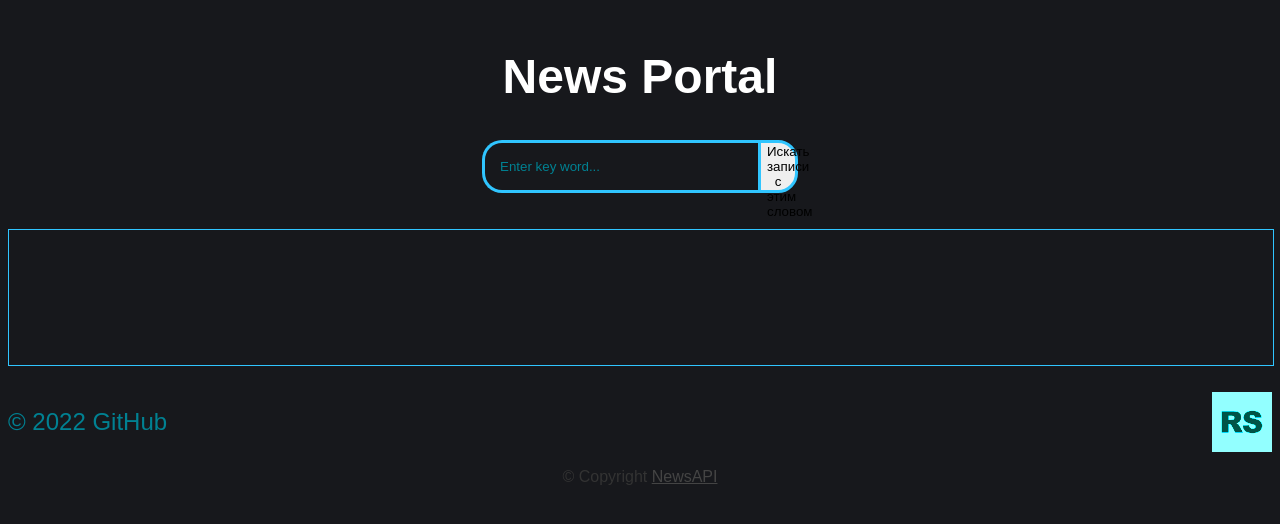
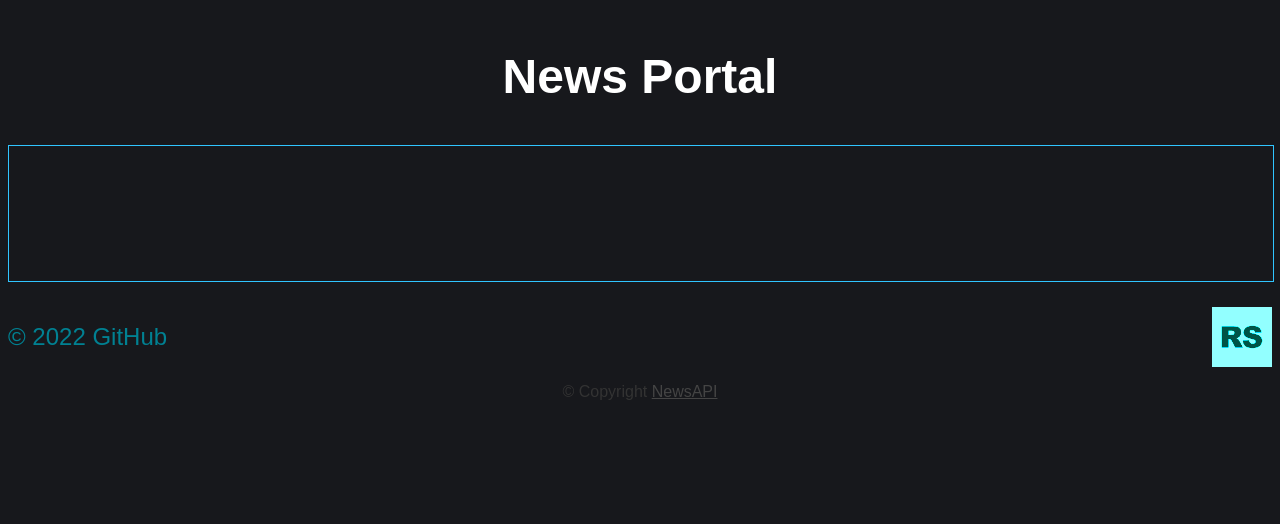
Before and after one commit to Lebedev-023046/projects, a website built with webpack: page migration-to-TypeScript/src/index.html in a window 1280 px wide. Built offline with nearby package versions, Linux system fonts and the light colour scheme; no server answers.

Commit message:
feat: add commented code for future feature

```diff
--- a/migration-to-TypeScript/src/global.css
+++ b/migration-to-TypeScript/src/global.css
@@ -113,10 +113,12 @@ footer .copyright:before {
 
 .search-button {
     height: 53px;
-    width: 40px;
+    width: 100%;
     background-repeat: no-repeat;
     background-position: center;
     border: 3px solid #30c5ff;
+    background: transparent;
+    color: #30c5ff;
     border-radius: 0 20px 20px 0;
     transition: 0.3s;
 }
--- a/migration-to-TypeScript/src/index.html
+++ b/migration-to-TypeScript/src/index.html
@@ -9,10 +9,10 @@
     <body>
         <header>
             <h1 class="name">News Portal</h1>
-            <div class="search">
+            <!-- <div class="search">
                 <input type="text" class="search-input" placeholder="Enter key word..." autofocus>
                 <button class="search-button">Искать записи с этим словом</button>
-            </div>
+            </div> -->
         </header>
 
         <main>
```
